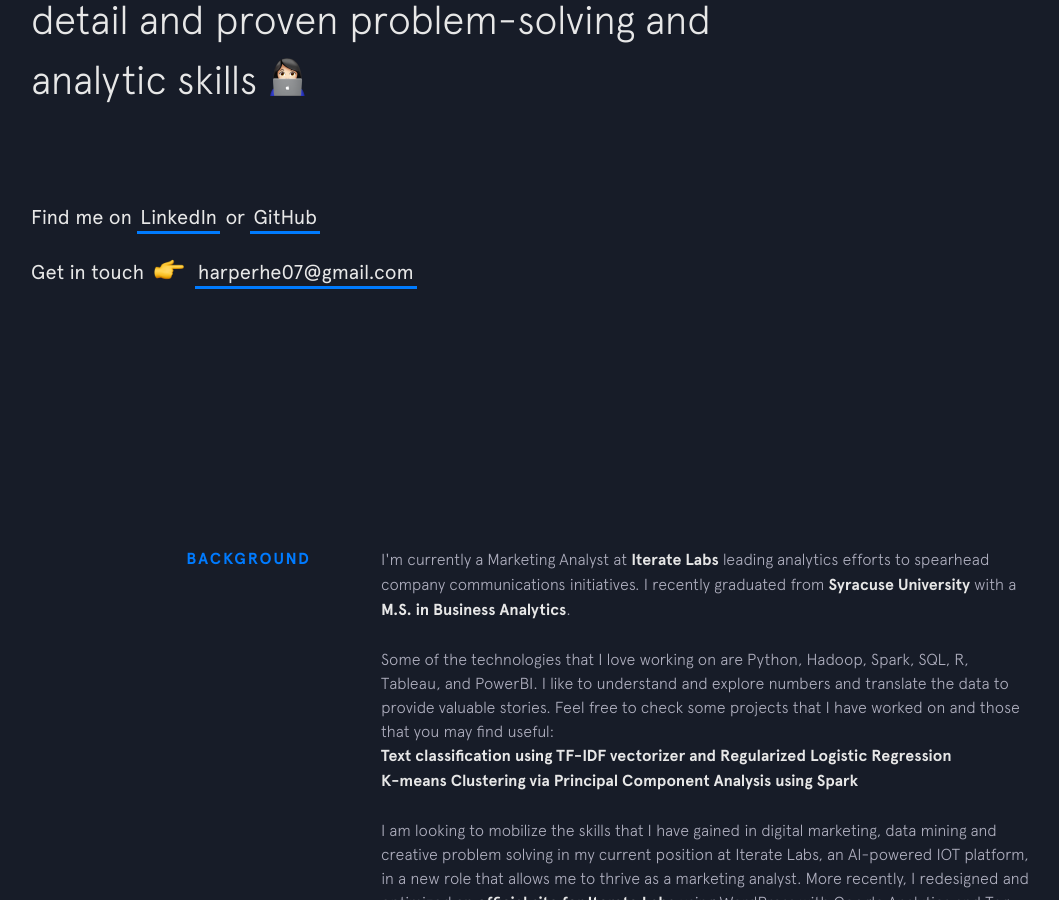
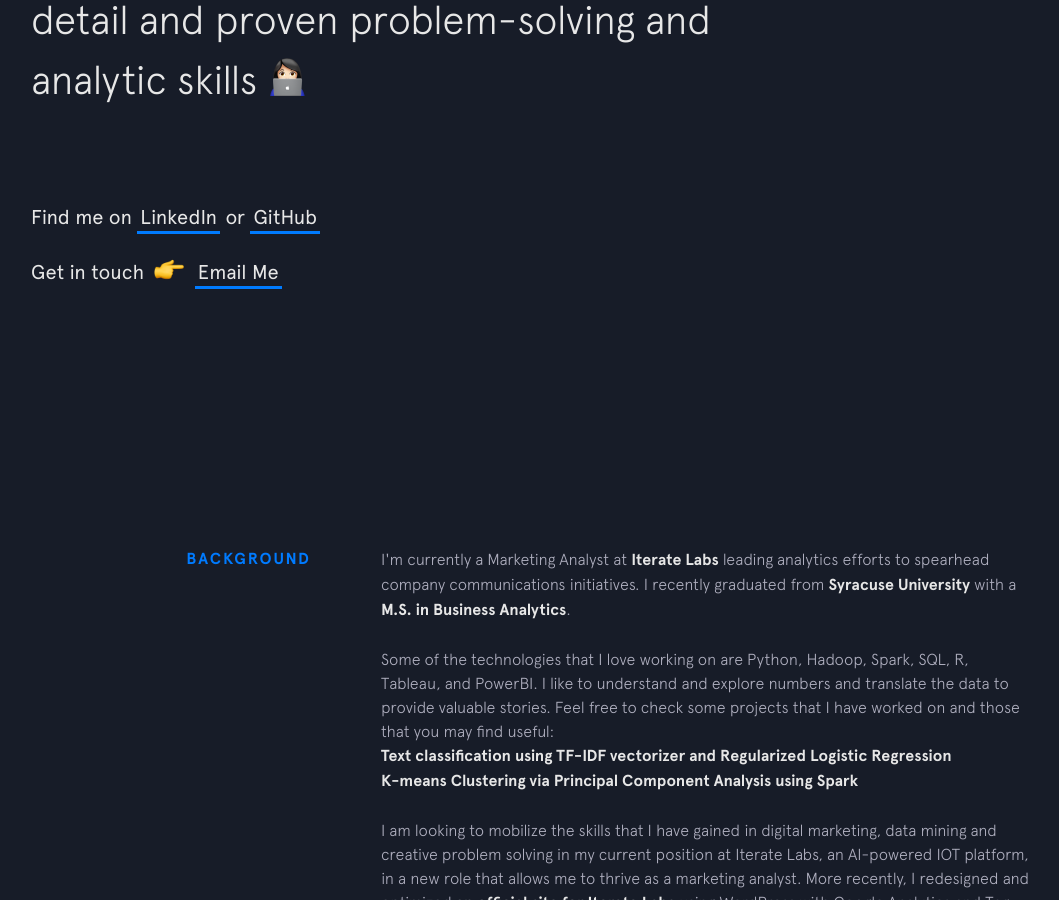
Before and after one commit to harper-he/harper-he.github.io, a Jekyll site: the page built from index.html, in a window 1280 px wide and 900 px high, scrolled down 453 px. Shown: the whole window, without its empty margins (69-1128 px from the left). Built offline with Jekyll 4.4.1, drawn with Linux system fonts in a browser that asks for light colours; nearby versions of some CDN libraries.

Commit message:
Update intro.html

```diff
--- a/_includes/intro.html
+++ b/_includes/intro.html
@@ -22,7 +22,7 @@
     <span>Get in touch </span>
     <span class="emoji pointer"></span>
     <span>
-      <a href="mailto:harperhe07@gmail.com" target="_blank" class="highlight-link">harperhe07@gmail.com</a>
+      <a href="mailto:harperhe07@gmail.com" target="_blank" class="highlight-link">Email Me</a>
     </span>
   </h3>
 </header>
```
